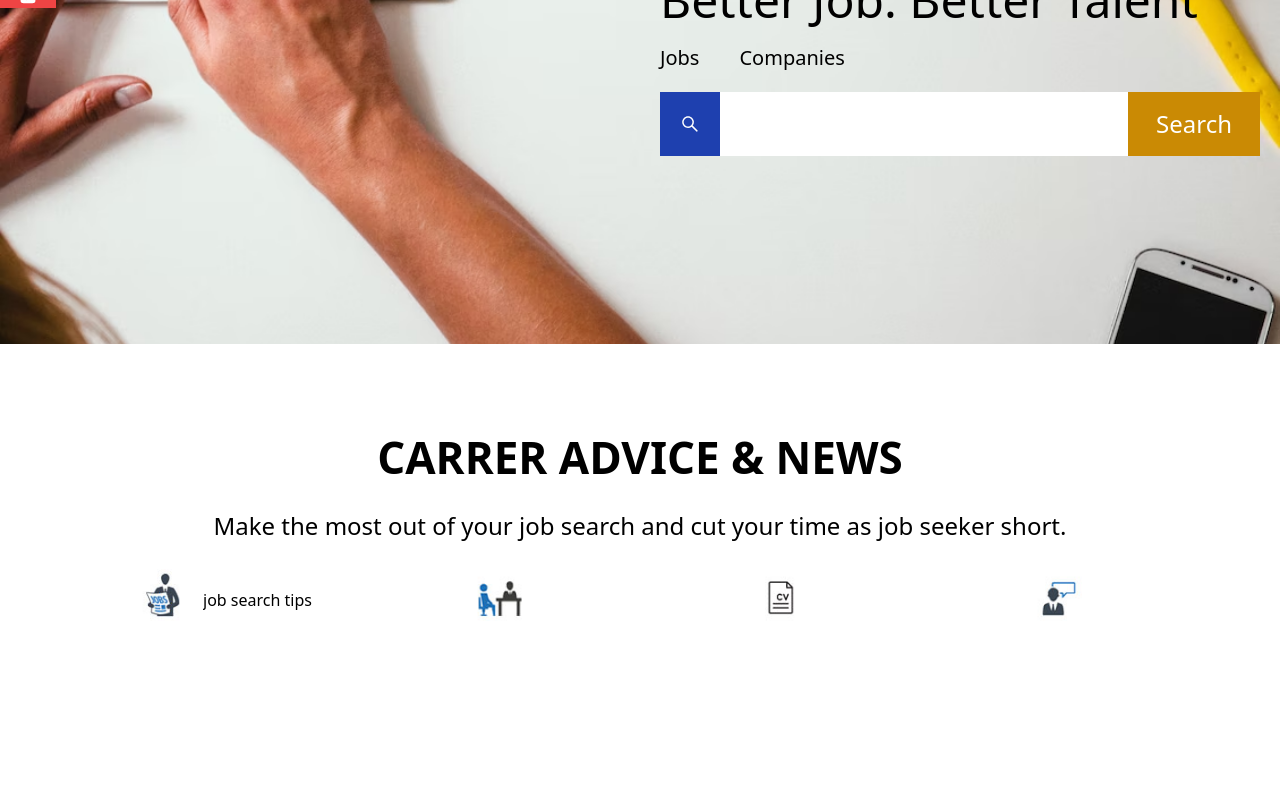
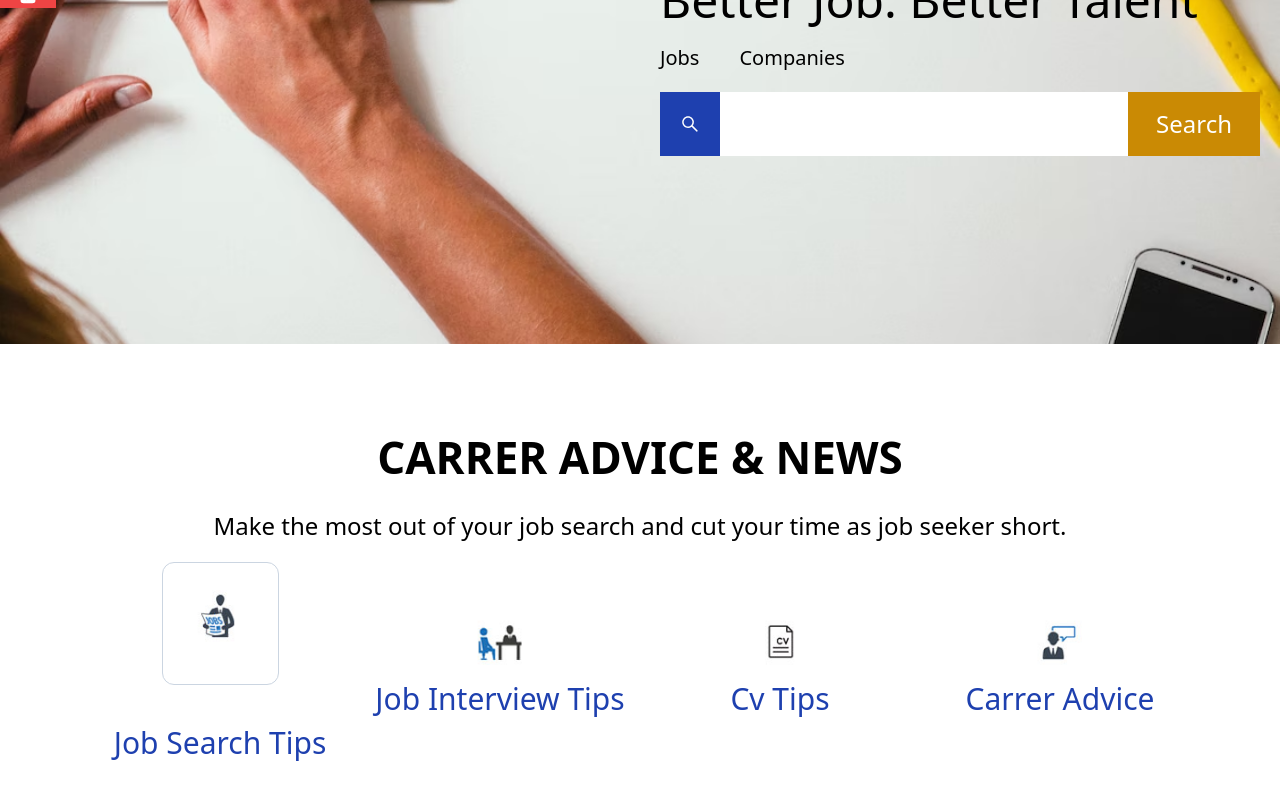
Before and after one commit to yafet-123/smaple-job-version-1, a Next.js app: page / in a window 1280 px wide. Shown: the part 424-1224 px from the top of the page. Built offline with nearby package versions, Linux system fonts and the light colour scheme.

Commit message:
adding advice and hero

```diff
--- a/components/AdviceAndNews.js
+++ b/components/AdviceAndNews.js
@@ -14,18 +14,26 @@ export function AdviceAndNews() {
       </p>
 
       <div className="grid grid-cols-1 md:grid-cols-2 lg:grid-cols-4">
-        <div className="flex items-center justify-center">
-          <Image src="/images/jobSearch.jpg" width={75} height={75} />
-          <h1>job search tips</h1>
+        <div className="flex flex-col items-center justify-center">
+          <div className="border border-slate-300 rounded-xl p-5 mb-10">
+            <Image src="/images/jobSearch.jpg" width={75} height={75} />
+          </div>
+
+          <h1 className="text-3xl text-blue-800 capitalize">job search tips</h1>
         </div>
-        <div className="flex items-center justify-center">
+        <div className="flex flex-col items-center justify-center">
           <Image src="/images/jobInterview.jpg" width={75} height={75} />
+          <h1 className="text-3xl text-blue-800 capitalize">
+            job interview tips
+          </h1>
         </div>
-        <div className="flex items-center justify-center">
+        <div className="flex flex-col items-center justify-center">
           <Image src="/images/cv.jpg" width={75} height={75} />
+          <h1 className="text-3xl text-blue-800 capitalize">cv tips</h1>
         </div>
-        <div className="flex items-center justify-center">
+        <div className="flex flex-col items-center justify-center">
           <Image src="/images/Careeradvice.jpg" width={75} height={75} />
+          <h1 className="text-3xl text-blue-800 capitalize">carrer Advice</h1>
         </div>
       </div>
     </div>
```
